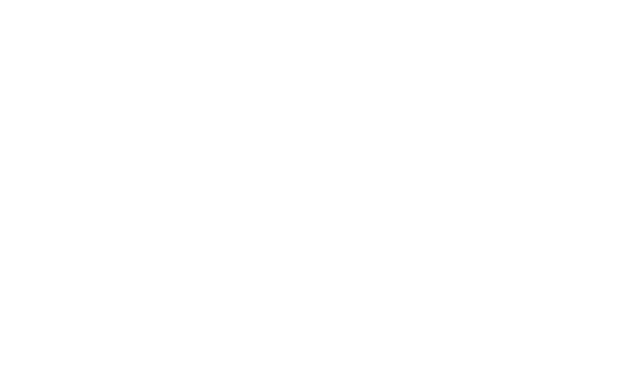
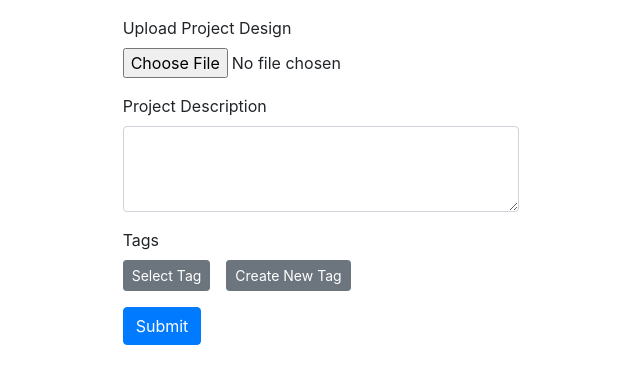
Before and after one commit to gaolinyi828/WeGroup, a React (Create React App) app in the folder frontend/wegroup/: page /post_form in a window 1280 px wide. Shown: the top 384 px of the page, without its empty margins (319-959 px from the left). Built offline with nearby package versions, Linux system fonts and the light colour scheme.

Commit message:
post form component

```diff
--- a/frontend/wegroup/src/App.js
+++ b/frontend/wegroup/src/App.js
@@ -1,6 +1,8 @@
 import { BrowserRouter as Router, Switch, Route } from 'react-router-dom';
 import Login from "./components/Login";
 import Signup from "./components/Signup";
+import PostForm from "./components/PostForm";
+import React from "react";
 
 function App() {
   return (
@@ -12,6 +14,9 @@ function App() {
         <Route exact path="/signup">
           <Signup />
         </Route>
+        <Route exact path="/post_form">
+          <PostForm />
+        </Route>
       </Switch>
     </Router>
   );
--- /dev/null
+++ b/frontend/wegroup/src/components/PostForm.js
@@ -0,0 +1,37 @@
+import  {Form, Row, Col, Button} from "react-bootstrap";
+import Container from "react-bootstrap/Container";
+import React from "react";
+
+const PostForm = () => {
+    return (
+        <div>
+            <Container fluid>
+                <Row>
+                    <Col xs={{span: 4, offset: 4}}>
+                        <Form style={{marginTop: '1rem'}}>
+                            <Form.Group>
+                                <Form.File id="postImage" label="Upload Project Design" />
+                            </Form.Group>
+                            <Form.Group controlId="postDescription">
+                                <Form.Label>Project Description</Form.Label>
+                                <Form.Control as="textarea" rows={3} />
+                            </Form.Group>
+                            <Form.Group controlId="Tags">
+                                <Form.Label>Tags</Form.Label>
+                                <div>
+                                    <Button variant="secondary" size="sm" style={{marginRight: '1rem'}}>Select Tag</Button>
+                                    <Button variant="secondary" size="sm">Create New Tag</Button>
+                                </div>
+                            </Form.Group>
+                            <Button variant="primary" type="submit">
+                                Submit
+                            </Button>
+                        </Form>
+                    </Col>
+                </Row>
+            </Container>
+        </div>
+    )
+}
+
+export default PostForm;
```
